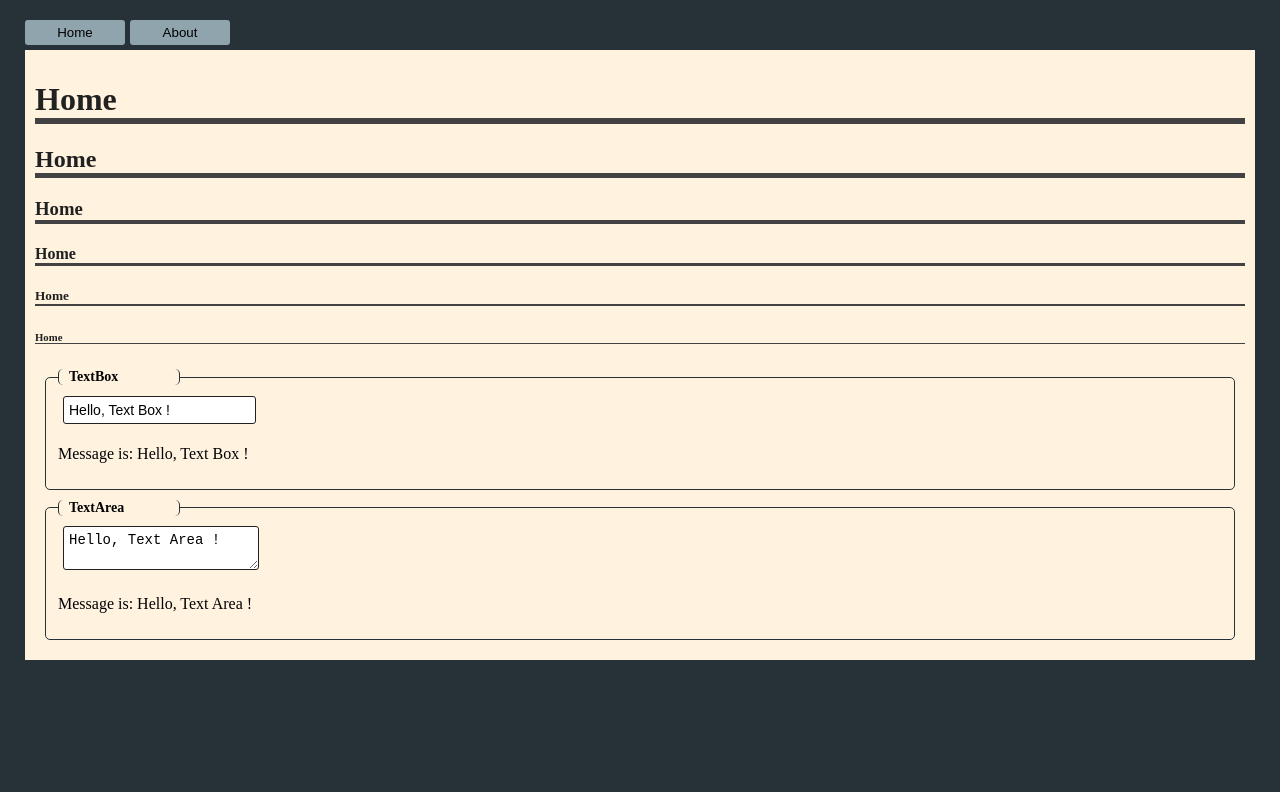
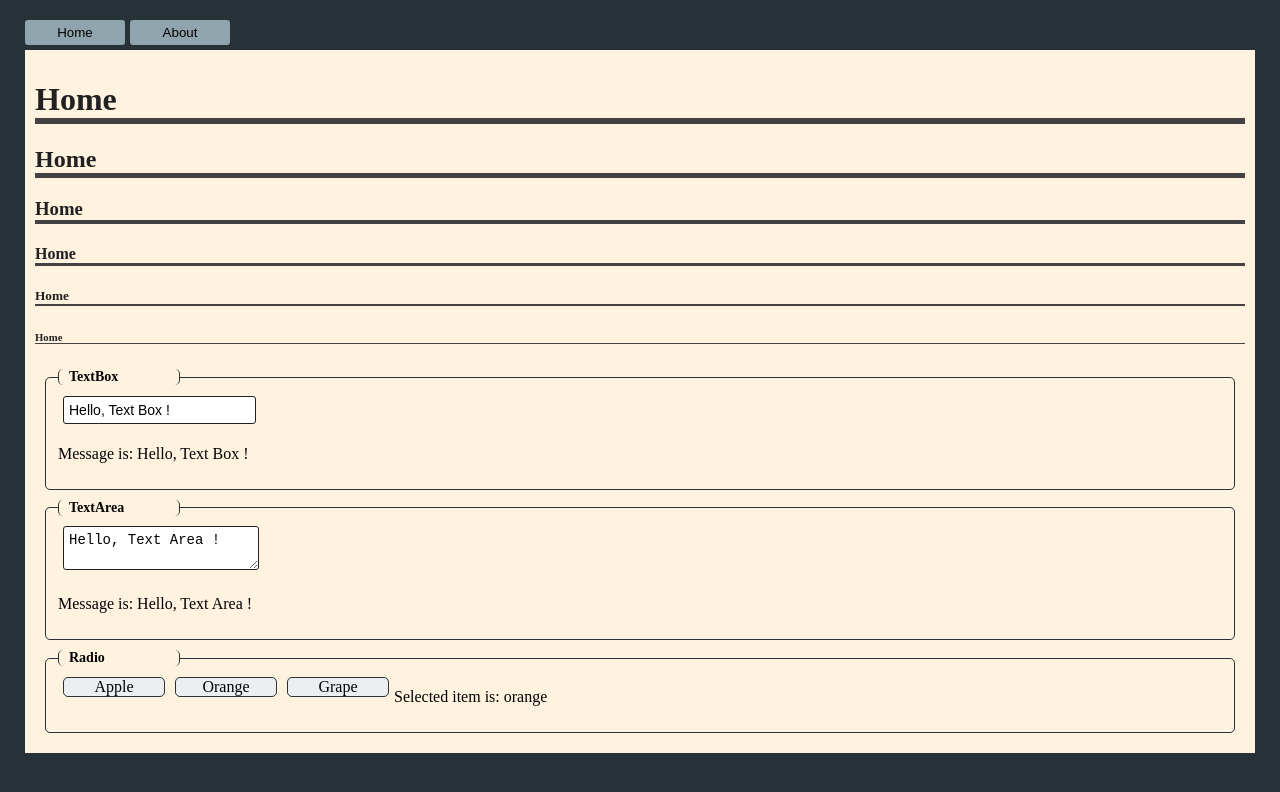
Before and after one commit to fireflower0/vue-practice, a Vue app: page / in a window 1280 px wide. Shown: the top 792 px of the page. Built offline with nearby package versions, Linux system fonts and the light colour scheme.

Commit message:
Add a Radio

```diff
--- /dev/null
+++ b/src/atoms/Radio.vue
@@ -0,0 +1,54 @@
+<template>
+  <div>
+    <div class='form-wrapper' v-for='option in options' v-bind:key='option.id'>
+      <input
+        type='radio'
+        v-model='option.checked'
+        :id='option.id'
+        :checked='option.checked'
+        :name='option.groupName'
+        :value='option.value'
+        @change='setValue'
+      />
+      <label :for='option.id'>{{ option.value }}</label>
+    </div>
+  </div>
+</template>
+
+<script>
+export default {
+  name: 'Radio',
+  props: {
+    value: String,
+    name: String,
+    options: Array
+  },
+  methods: {
+    setValue (e) {
+      this.$emit('input', e.target.value);
+    }
+  }
+}
+</script>
+
+<style scoped>
+.form-wrapper {
+  margin: 5px;
+  float: left;
+}
+.form-wrapper input {
+  display: none;
+}
+.form-wrapper label {
+  display: block;
+  width: 100px;
+  text-align: center;
+  cursor: pointer;
+  border: 1px solid #263238;
+  border-radius: 5px;
+  background-color: #ECEFF1;
+}
+.form-wrapper input:checked + label {
+  background-color: #00E676;
+}
+</style>
--- a/src/pages/Home.vue
+++ b/src/pages/Home.vue
@@ -16,6 +16,11 @@
       <TextArea v-model='message2' placeholder='Edit Me' />
       <p>Message is: {{ message2 }}</p>
     </FieldSet>
+
+    <FieldSet labelText='Radio'>
+      <Radio v-model='selectedValue' :options='options' />
+      <p>Selected item is: {{ selectedValue }}</p>
+    </FieldSet>
   </div>
 </template>
 
@@ -24,18 +29,26 @@ import HeadLine from '../atoms/HeadLine.vue'
 import FieldSet from '../atoms/FieldSet.vue'
 import TextBox from '../atoms/TextBox.vue'
 import TextArea from '../atoms/TextArea.vue'
+import Radio from '../atoms/Radio.vue'
 
 export default {
   components: {
     HeadLine,
     TextBox,
     TextArea,
-    FieldSet
+    FieldSet,
+    Radio
   },
   data() {
     return {
       message1: 'Hello, Text Box !',
       message2: 'Hello, Text Area !',
+      selectedValue: 'orange',
+      options: [
+        { id: 0, groupName: 'fruits', checked: false, value: 'Apple' },
+        { id: 1, groupName: 'fruits', checked: true, value: 'Orange' },
+        { id: 2, groupName: 'fruits', checked: false, value: 'Grape' },
+      ]
     }
   }
 }
```
